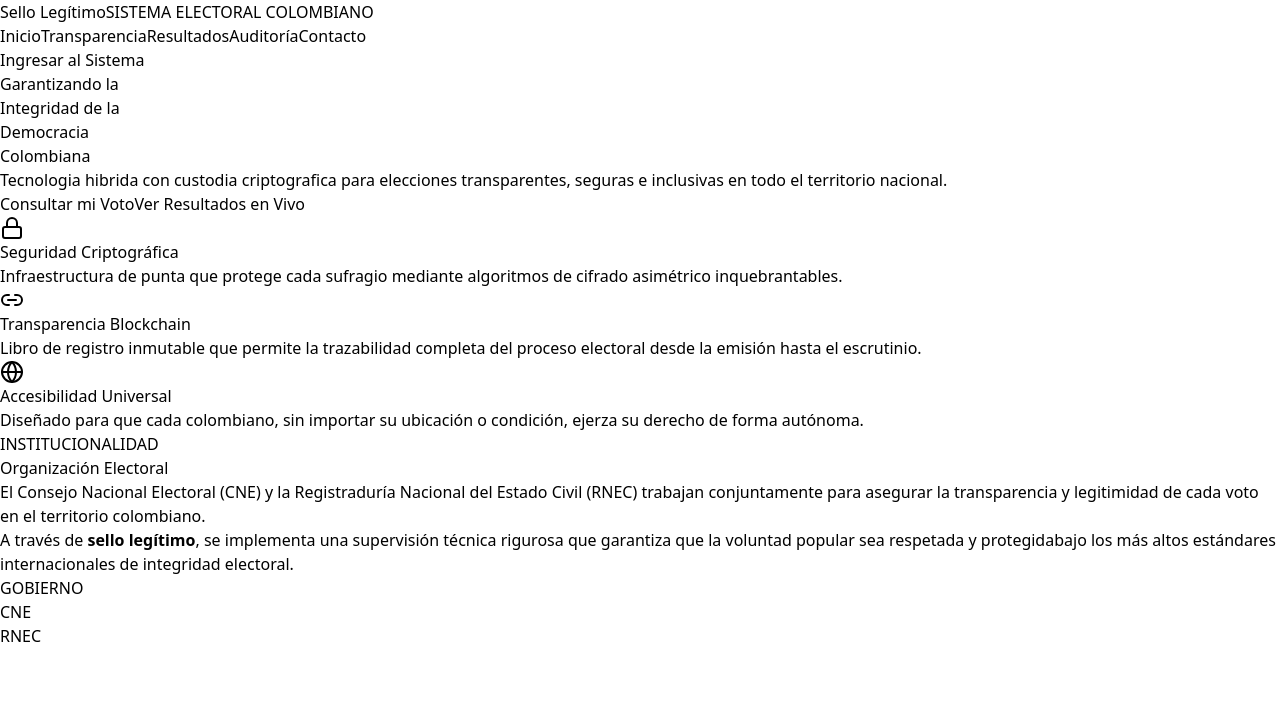
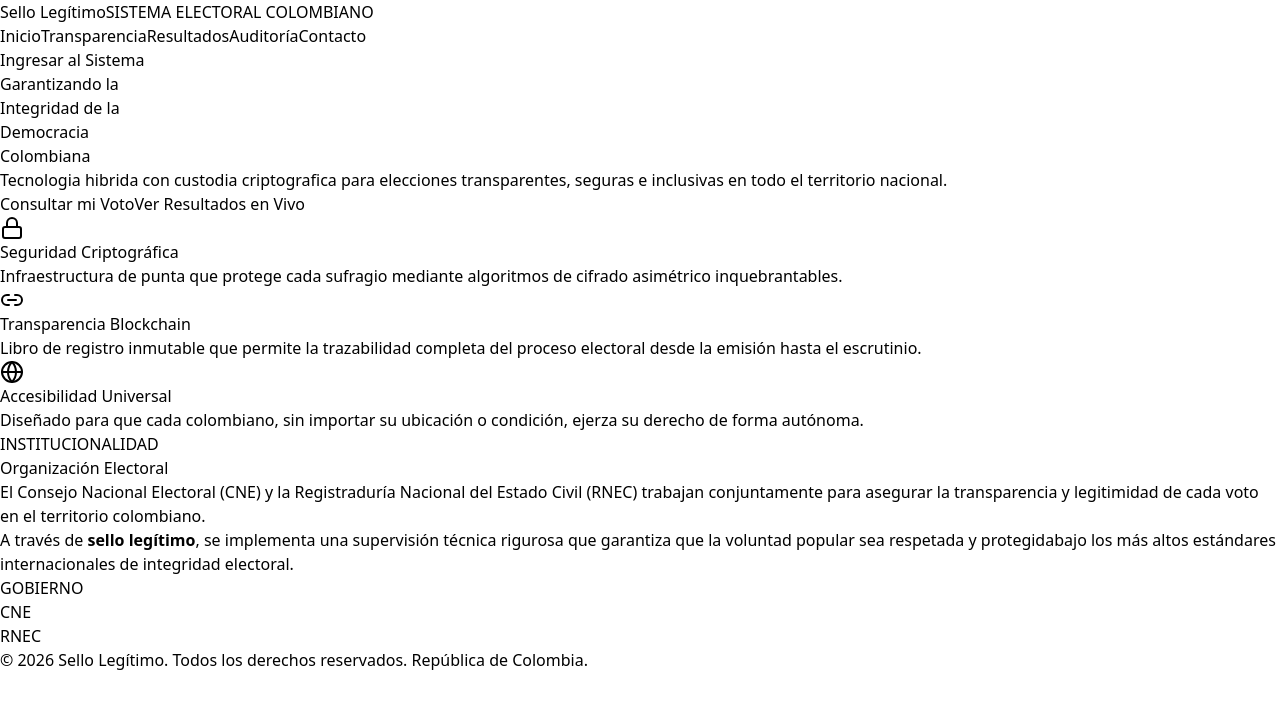
Before and after one commit to At-Sovereign-Technologies/sello-legitimo-frontend, a React (Vite) app: page / in a window 1280 px wide. Shown: the top 708 px of the page. Built offline with nearby package versions, Linux system fonts and the light colour scheme.

Commit message:
[CREATE]: Footer, terminada.

```diff
--- /dev/null
+++ b/src/components/Footer.tsx
@@ -0,0 +1,11 @@
+export default function Footer() {
+  return (
+    <footer className="bg-white border-t py-6 px-10">
+
+      <div className="max-w-6xl mx-auto text-center text-sm text-gray-500">
+        © 2026 Sello Legítimo. Todos los derechos reservados. República de Colombia.
+      </div>
+
+    </footer>
+  )
+}
--- a/src/pages/Landing.tsx
+++ b/src/pages/Landing.tsx
@@ -3,6 +3,7 @@ import Hero from "../components/Hero"
 import Features from "../components/Features"
 import Organization from "../components/Organization"
 import Entities from "../components/Entities"
+import Footer from "../components/Footer"
 
 export default function Landing() {
   return (
@@ -12,6 +13,7 @@ export default function Landing() {
       <Features />
       <Organization />
       <Entities />
+      <Footer />
     </div>
   )
 }
```
